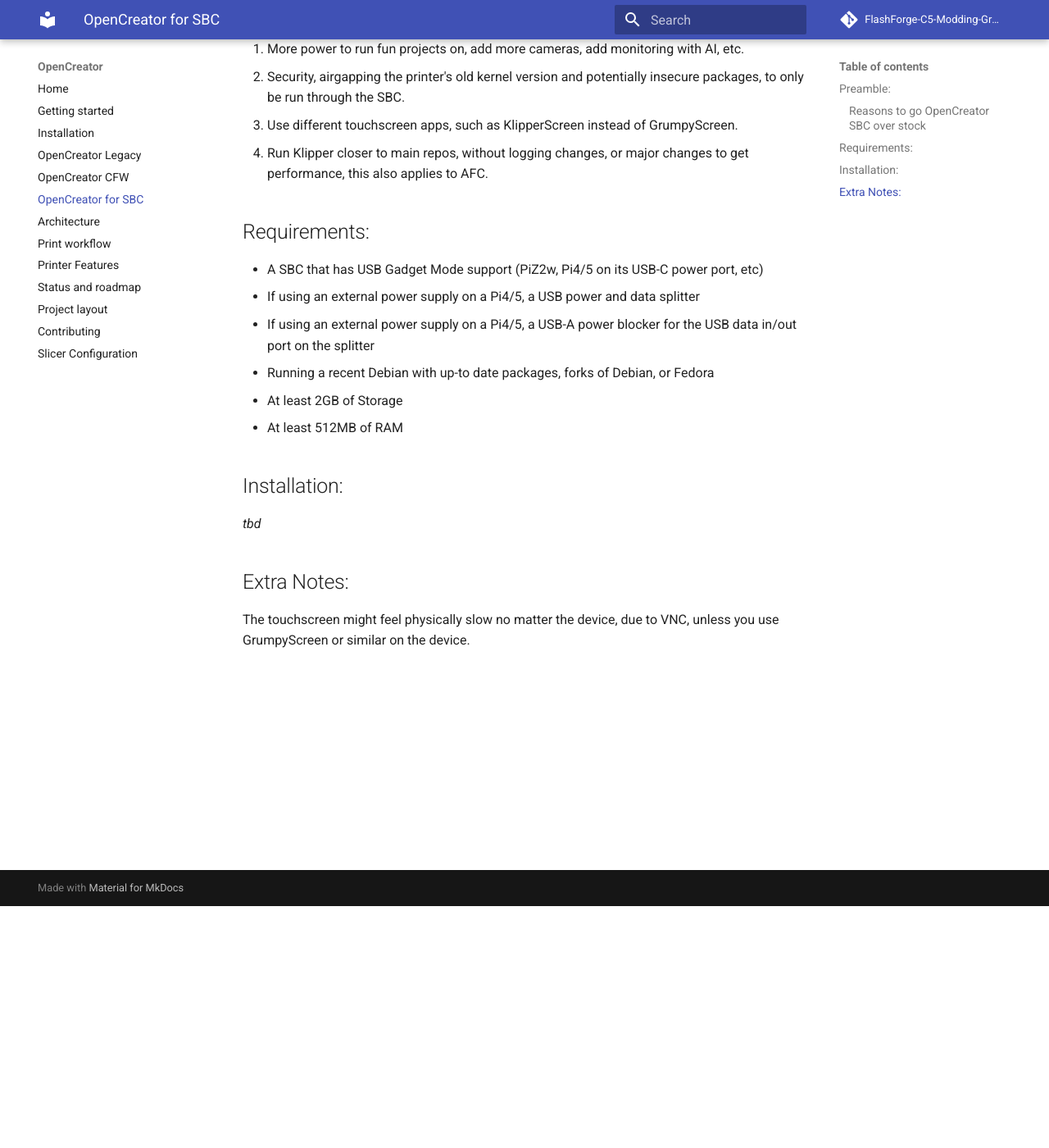
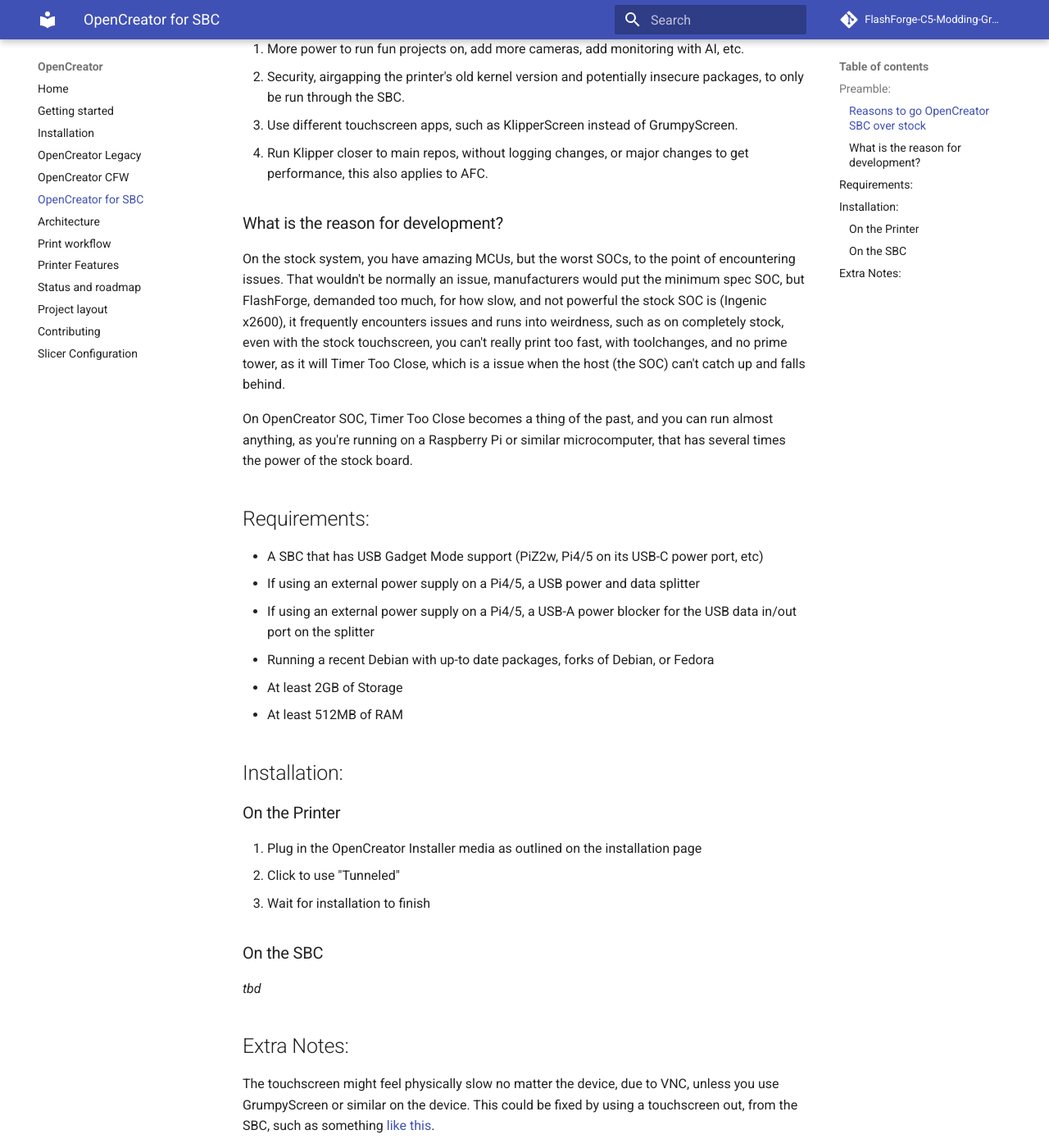
Before and after one commit to FlashForge-C5-Modding-Group/OpenCreator, an MkDocs documentation site: the page built from docs/rpi-klipper.md, in a window 1280 px wide and 1400 px high, scrolled down 295 px. Shown: the whole window at 82% size. Built offline with MkDocs 1.6.1 and Material for MkDocs 9.7.7, drawn with Linux system fonts in a browser that asks for light colours; comment, search, counter and statistics services are not loaded.

```diff
--- a/docs/rpi-klipper.md
+++ b/docs/rpi-klipper.md
@@ -8,6 +8,17 @@ SBC / RPI Klipper for replacing the Mips32 Host that comes with the printer
 3. Use different touchscreen apps, such as KlipperScreen instead of GrumpyScreen.
 4. Run Klipper closer to main repos, without logging changes, or major changes to get performance, this also applies to AFC.
 
+### What is the reason for development?
+On the stock system, you have amazing MCUs, but the worst SOCs, to the point of encountering issues.
+That wouldn't be normally an issue, manufacturers would put the minimum spec SOC, but FlashForge,
+demanded too much, for how slow, and not powerful the stock SOC is (Ingenic x2600), it frequently
+encounters issues and runs into weirdness, such as on completely stock, even with the stock touchscreen,
+you can't really print too fast, with toolchanges, and no prime tower, as it will Timer Too Close, which
+is a issue when the host (the SOC) can't catch up and falls behind.
+
+On OpenCreator SOC, Timer Too Close becomes a thing of the past, and you can run almost anything, as you're
+running on a Raspberry Pi or similar microcomputer, that has several times the power of the stock board.
+
 ## Requirements:
 - A SBC that has USB Gadget Mode support (PiZ2w, Pi4/5 on its USB-C power port, etc)
 - If using an external power supply on a Pi4/5, a USB power and data splitter
@@ -17,7 +28,14 @@ SBC / RPI Klipper for replacing the Mips32 Host that comes with the printer
 - At least 512MB of RAM
 
 ## Installation:
+### On the Printer
+1. Plug in the OpenCreator Installer media as outlined on the installation page
+2. Click to use "Tunneled"
+3. Wait for installation to finish
+
+### On the SBC
 *tbd*
 
 ## Extra Notes:
 The touchscreen might feel physically slow no matter the device, due to VNC, unless you use GrumpyScreen or similar on the device.
+This could be fixed by using a touchscreen out, from the SBC, such as something [like this](https://www.aliexpress.com/item/1005007273964563.html?spm=a2g0o.productlist.main.2.c9cd551fSWesaK&algo_pvid=d8ed057c-13b2-4553-a58b-d601e81d3247&algo_exp_id=d8ed057c-13b2-4553-a58b-d601e81d3247-1&pdp_ext_f=%7B%22order%22%3A%22360%22%2C%22eval%22%3A%221%22%2C%22fromPage%22%3A%22search%22%7D&pdp_npi=6%40dis%21CAD%21100.91%2192.60%21%21%21468.26%21429.70%21%402101ca9517905632722322961e1293%2112000040028480724%21sea%21CA%210%21ABX%211%210%21n_tag%3A-29910%3Bd%3Acde07206%3Bm03_new_user%3A-29895%3BpisId%3A5000000210902380&curPageLogUid=NCNdazYF7ey6&utparam-url=scene%3Asearch%7Cquery_from%3A%7Cx_object_id%3A1005007273964563%7C_p_origin_prod%3A).
```
Also changed, not shown: docs/printer-features.md (+3 -3 lines).
